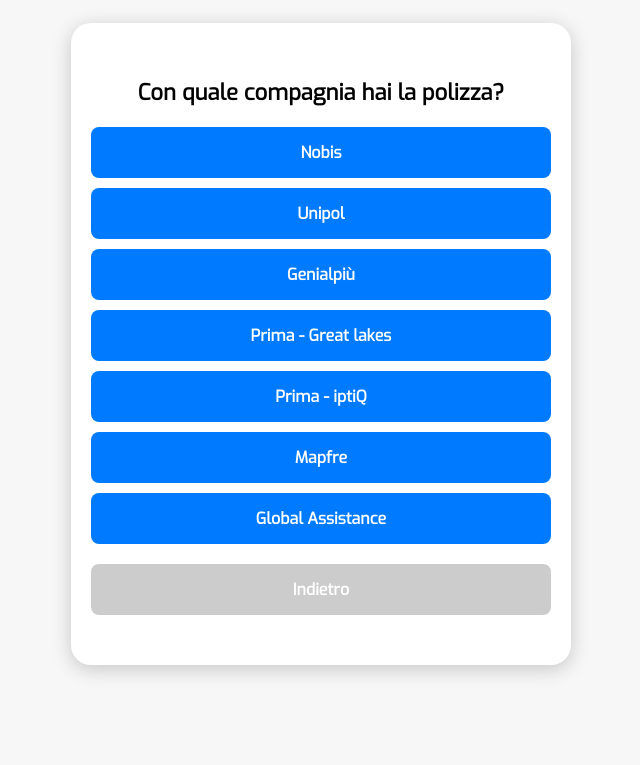
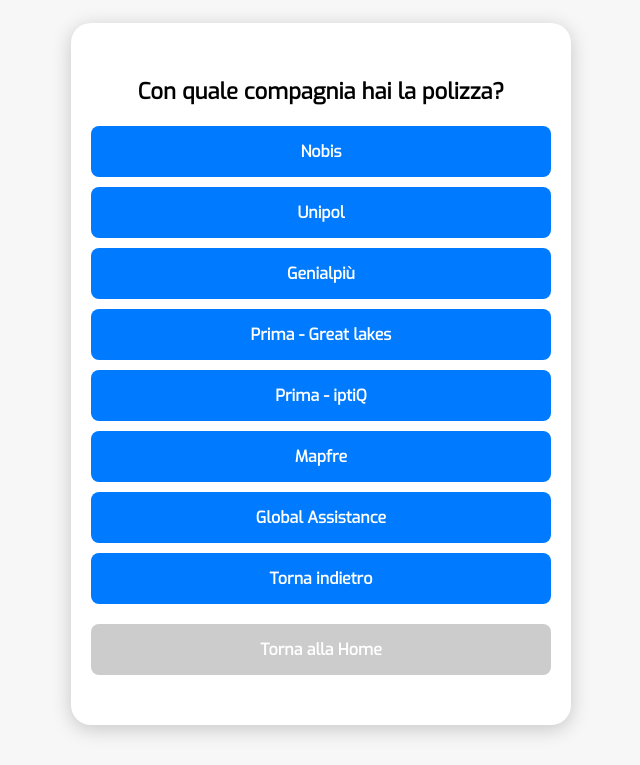
Before and after one commit to BPlus-snc/assistenza, a plain HTML site: page index.html in a window 1280 px wide. Both pictures are taken after a click on the button "🚗 Assistenza stradale". Shown: the part 95-860 px from the top of the page, without its empty margins (319-959 px from the left). Before the commit the page ends 800 px from the top, so only its background shows below. Drawn offline with Linux system fonts and the light colour scheme.

Commit message:
Aggiunto pulsante torna indietro in assistenza

```diff
--- a/index.html
+++ b/index.html
@@ -170,7 +170,8 @@
           data.forEach(item => {
             html += `<button class="btn" onclick="showNumero('${item.compagnia}', '${item.numero}')">${item.compagnia}</button>`;
           });
-          html += '<button class="btn back" onclick="renderHome()">Indietro</button>';
+          html += '<button class="btn" onclick="showAssistenza()">Torna indietro</button>';
+          html += '<button class="btn back" onclick="renderHome()">Torna alla Home</button>';
           app.innerHTML = html;
         })
         .catch(error => {
```
